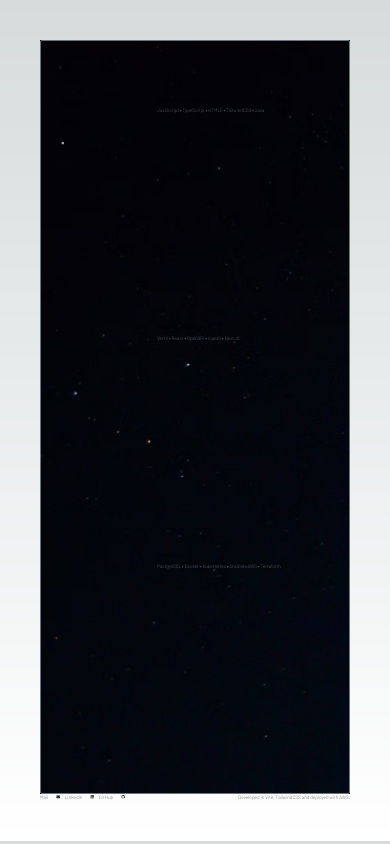
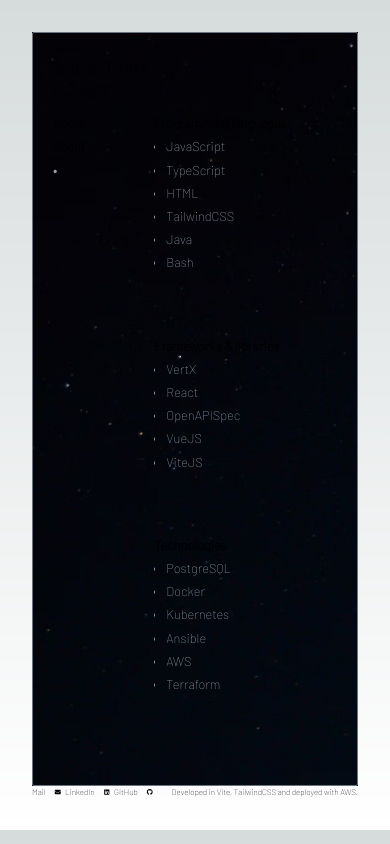
Before and after one commit to AaronC23/resume-cloud-aws, a React (Vite) app: page /techstack in a window 390 px wide. Built offline with nearby package versions, Linux system fonts and the light colour scheme.

Commit message:
Base mobile working

```diff
--- a/src/components/Border.tsx
+++ b/src/components/Border.tsx
@@ -1,7 +1,7 @@
 function Border({ children }: any) {
   return (
     <>
-      <div className="p-10 border-style max-height">{children}</div>
+      <div className="p-8 border-style max-height">{children}</div>
     </>
   );
 }
--- a/src/components/Navbar.tsx
+++ b/src/components/Navbar.tsx
@@ -20,7 +20,7 @@ function Navbar() {
 
   return (
     <div className="font-bold scrollable scrollbar-hide aboutpage">
-      <ul className="text-m navbar-spacing md:block">
+      <ul className="text-base navbar-spacing md:block">
         {navMap.map((page, index) => {
           if (pathname === page.link) {
             return (
--- a/src/components/OuterLayout.tsx
+++ b/src/components/OuterLayout.tsx
@@ -1,7 +1,7 @@
 function OuterLayout({ children }: any) {
   return (
     <>
-      <div className="p-10 font-barlow">{children}</div>
+      <div className="p-8 font-barlow">{children}</div>
     </>
   );
 }
--- a/src/components/Title.tsx
+++ b/src/components/Title.tsx
@@ -1,8 +1,10 @@
 function Title() {
   return (
     <>
-      <p className="title-font">Aaron Clark</p>
-      <p className="subtext-font pb-3 md:pb-6">Developer</p>
+      {/* <p className="title-font">Aaron Clark</p> */}
+      <p className="text-xl">Aaron Clark</p>
+      <p className="text-base pb-3 md:pb-6">Developer</p>
+      {/* <p className="subtext-font pb-3 md:pb-6">Developer</p> */}
     </>
   );
 }
--- a/src/index.css
+++ b/src/index.css
@@ -4,8 +4,7 @@
 
 @font-face {
   font-family: "BarlowThin";
-  src: local("Barlow-Thin"),
-    url('./assets/fonts/barlow_thin/Barlow-Thin.ttf')
+  src: local("Barlow-Thin"), url("./assets/fonts/barlow_thin/Barlow-Thin.ttf");
 }
 
 :root {
@@ -22,15 +21,18 @@
   }
 }
 
-li {
+/* li {
   display: line-block;
-}
+} */
 
 body {
   color: rgb(var(--foreground-rgb));
-  background: linear-gradient(to bottom,
+  background: linear-gradient(
+      to bottom,
       transparent,
-      rgb(var(--background-end-rgb))) rgb(var(--background-start-rgb));
+      rgb(var(--background-end-rgb))
+    )
+    rgb(var(--background-start-rgb));
 }
 
 @layer utilities {
@@ -68,18 +70,18 @@ body {
 .homepage,
 .layout,
 .aboutpage {
-  @apply h-[calc(100vh-160px)];
+  @apply h-[calc(100vh-200px)];
 }
 
-.homepage-mobile {
-  @apply h-[calc(100vh-10px)];
+.new-experience-font {
+  @apply text-base;
 }
 
 .experience-font,
 .navbar-font,
 .subtext-font,
 .icons {
-  @apply text-xxs;
+  @apply text-smm;
 }
 
 .title-font {
@@ -106,8 +108,7 @@ body {
   @apply space-y-1;
 }
 
-@media (min-width: 420px) {
-
+@media (min-width: 430px) {
   /* xs */
   .aboutpage {
     @apply h-[calc(100vh-170px)];
@@ -124,7 +125,6 @@ body {
 }
 
 @media (min-width: 520px) {
-
   /* s */
   .aboutpage {
     @apply h-[calc(100vh-200px)];
@@ -154,7 +154,6 @@ body {
 }
 
 @media (min-width: 640px) {
-
   /* sm */
   .aboutpage {
     @apply h-[calc(100vh-210px)];
@@ -179,7 +178,6 @@ body {
 }
 
 @media (min-width: 720px) {
-
   /* md */
   .aboutpage {
     @apply h-[calc(100vh-280px)];
@@ -205,7 +203,6 @@ body {
 }
 
 @media (min-width: 1024px) {
-
   /* lg */
   .homepage {
     @apply h-[calc(100vh-200px)];
@@ -239,7 +236,6 @@ body {
 }
 
 @media (min-width: 1280px) {
-
   /* xl */
   .aboutpage {
     @apply h-[calc(100vh-350px)];
@@ -269,7 +265,6 @@ body {
 }
 
 @media (min-width: 1536px) {
-
   /* 2xl */
   .homepage {
     @apply h-[calc(100vh-300px)];
--- a/src/pages/About.tsx
+++ b/src/pages/About.tsx
@@ -38,7 +38,10 @@ function About() {
       <div className="grid col-span-2 columns-1 scrollable scrollbar-hide aboutpage text-left">
         {experiences.map((exp, index) => {
           return (
-            <div className="pb-4 grid grid-cols-6 experience-font" key={index}>
+            <div
+              className="pb-10 grid grid-cols-6 new-experience-font"
+              key={index}
+            >
               <div className="col-span-2 md:cols-span-1">{exp.date}</div>
               <div className="col-span-4 md:cols-span-4">
                 <div className="title">{exp.title}</div>
--- a/src/pages/Home.tsx
+++ b/src/pages/Home.tsx
@@ -4,7 +4,7 @@ import Layout from "../components/Layout";
 function Home() {
   return (
     <Layout>
-      <div className="scrollable scrollbar-hide homepage-mobile text-l xl:text-xl 2xl:text-1.5xl">
+      <div className="scrollable scrollbar-hide homepage-mobile text-base xl:text-xl 2xl:text-1.5xl">
         Welcome! I am Aaron Clark, a Full Stack Software Engineer based in
         Adelaide. I believe in creating seamless and tailored experiences for
         users. I hope you enjoy your stay.
--- a/src/pages/TechStack.tsx
+++ b/src/pages/TechStack.tsx
@@ -4,18 +4,29 @@ function TechStack() {
   const techExperiences: any[] = [
     {
       title: "Programming languages",
-      technologies:
-        "JavaScript \u2022 TypeScript \u2022 HTML5 \u2022 TailwindCSS \u2022 Java",
+      technologies: [
+        "JavaScript",
+        "TypeScript",
+        "HTML",
+        "TailwindCSS",
+        "Java",
+        "Bash",
+      ],
     },
     {
       title: "Frameworks & libraries",
-      technologies:
-        "VertX \u2022 React \u2022 OpenAPI \u2022 VueJS \u2022 NextJS",
+      technologies: ["VertX", "React", "OpenAPISpec", "VueJS", "ViteJS"],
     },
     {
       title: "Technologies",
-      technologies:
-        "PostgreSQL \u2022 Docker \u2022 Kubernetes \u2022 Ansible \u2022 AWS \u2022 Terraform",
+      technologies: [
+        "PostgreSQL",
+        "Docker",
+        "Kubernetes",
+        "Ansible",
+        "AWS",
+        "Terraform",
+      ],
     },
   ];
 
@@ -24,11 +35,19 @@ function TechStack() {
       <div className="grid columns-1 col-span-2 scrollable scrollbar-hide aboutpage text-left">
         {techExperiences.map((exp, index) => {
           return (
-            <div className="pb-2 grid grid-cols-4 experience-font" key={index}>
-              <div className="col-span-4">
+            <div className="new-experience-font pb-2" key={index}>
+              <div>
                 <div>
                   <div className="title">{exp.title}</div>
-                  <div className="description">{exp.technologies}</div>
+                  <ul className="list-disc pl-3">
+                    {exp.technologies.map((tech: string, index: any) => {
+                      return (
+                        <li className="description" key={index}>
+                          {tech}
+                        </li>
+                      );
+                    })}
+                  </ul>
                 </div>
               </div>
             </div>
--- a/tailwind.config.js
+++ b/tailwind.config.js
@@ -12,6 +12,7 @@ module.exports = {
         xxs: '0.3rem',
         xs: '0.4rem',
         sm: '0.5rem',
+        smm: '0.5rem',
         m: '0.65rem',
         base: '0.8rem',
         l: '1rem',
@@ -32,8 +33,7 @@ module.exports = {
       // 110% - 2xl
       screens: {
         // potential a fix?         xs: { min: '0px', max: '639px' },
-
-        'xs': '420px',
+        'xs': '430px',
         's': '520px',
       },
       spacing: {
```
